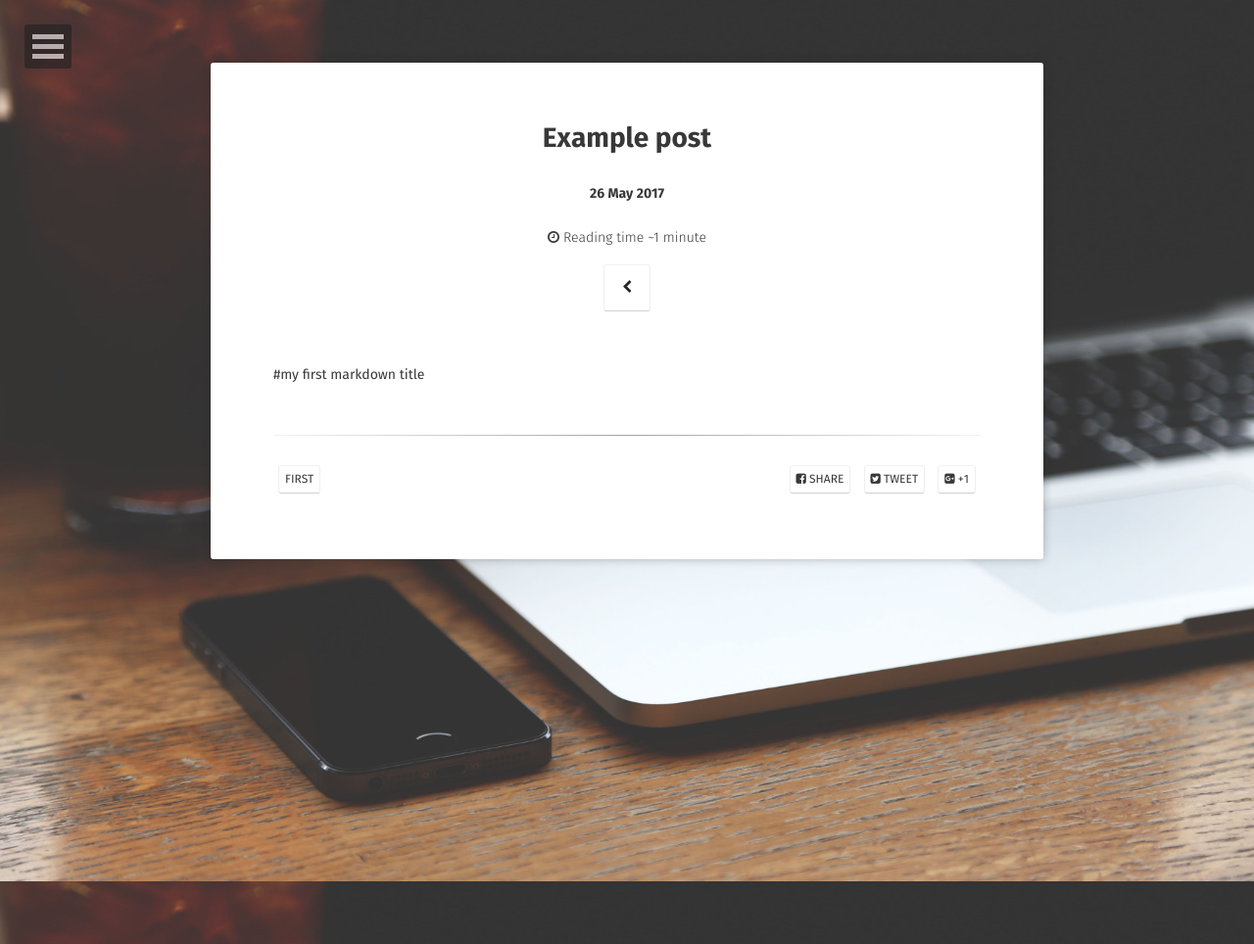
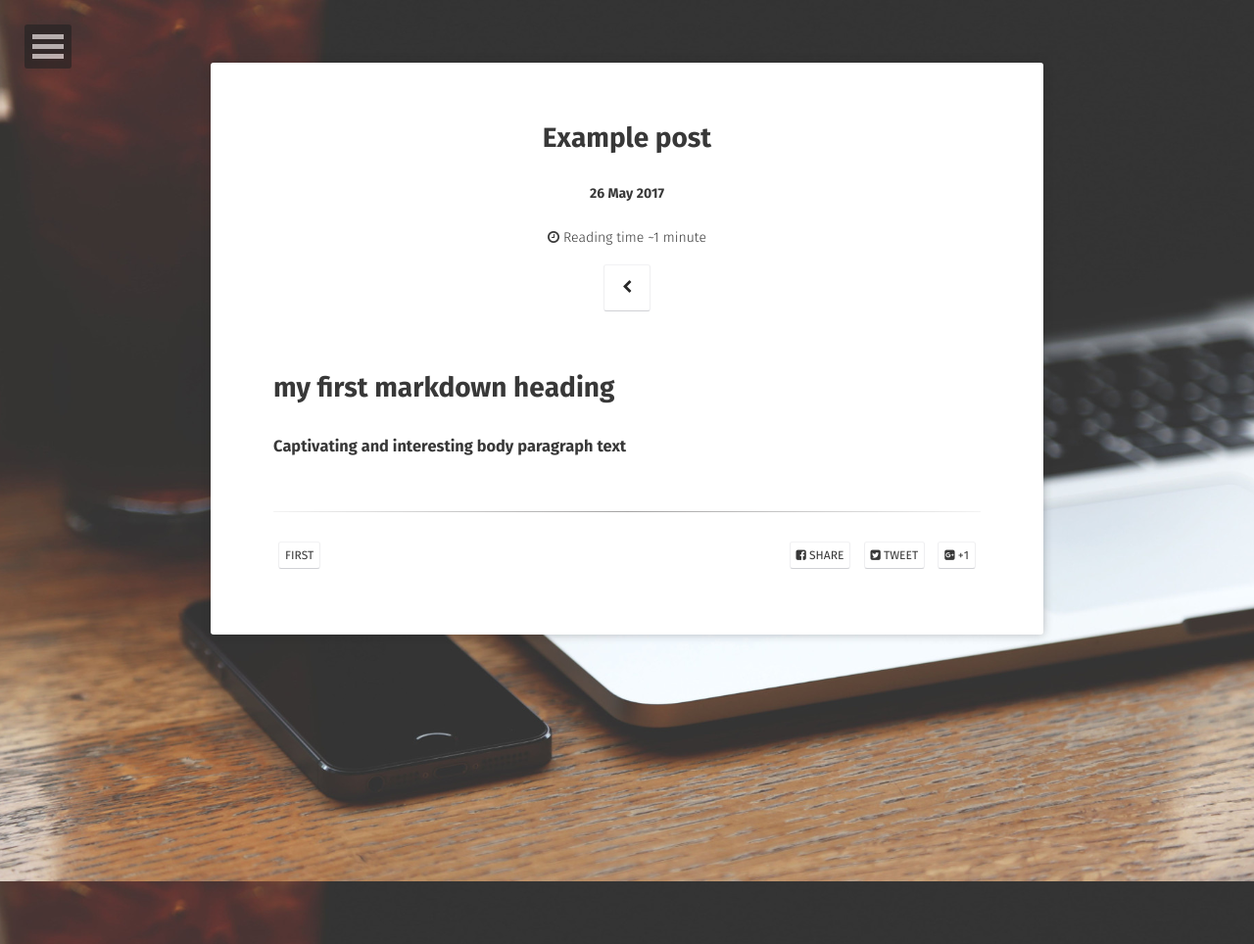
Before and after one commit to MuhammedMujahid/portfolio-blog, a Jekyll site: the page built from _posts/2017-05-26-Test-Post.md, in a window 1280 px wide. Shown: the whole page at 98% size. Built offline with Jekyll 4.4.1, drawn with Linux system fonts in a browser that asks for light colours; some web fonts are replaced.

Commit message:
modified readme

```diff
--- a/_posts/2017-05-26-Test-Post.md
+++ b/_posts/2017-05-26-Test-Post.md
@@ -9,4 +9,6 @@ tag:
 comments: false
 ---
 
-#my first markdown title
+# my first markdown heading
+
+### Captivating and interesting body paragraph text
```
Also changed, not shown: README.md.
